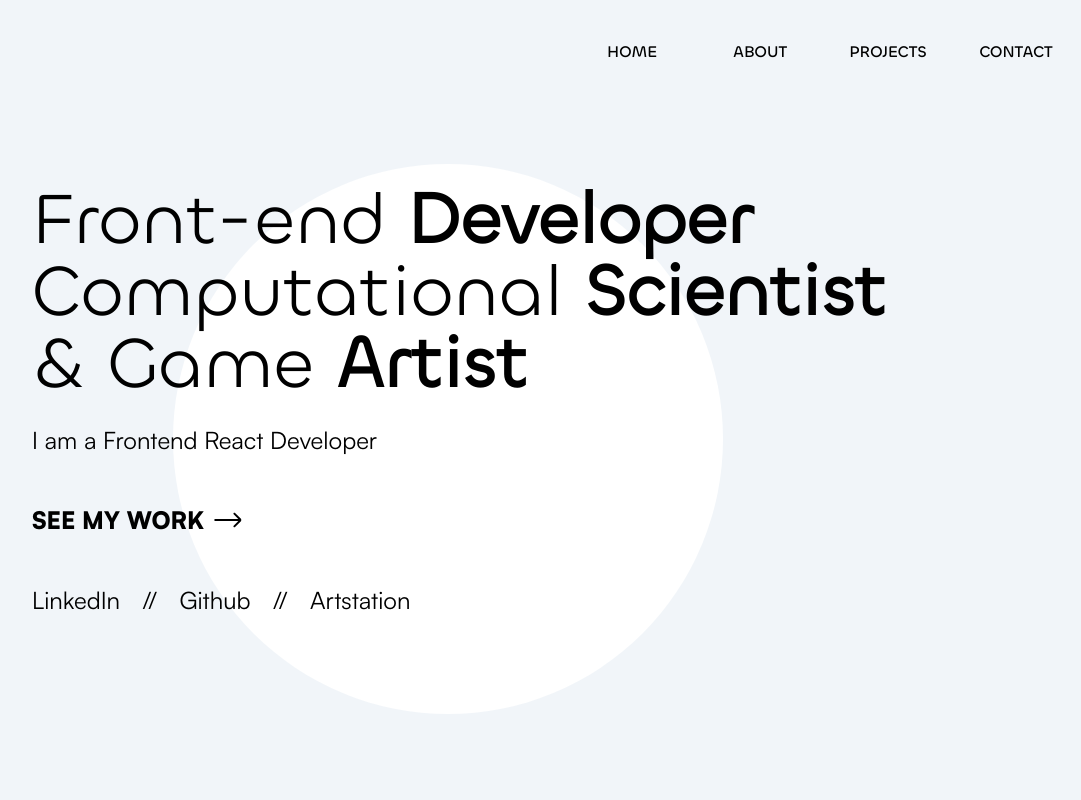
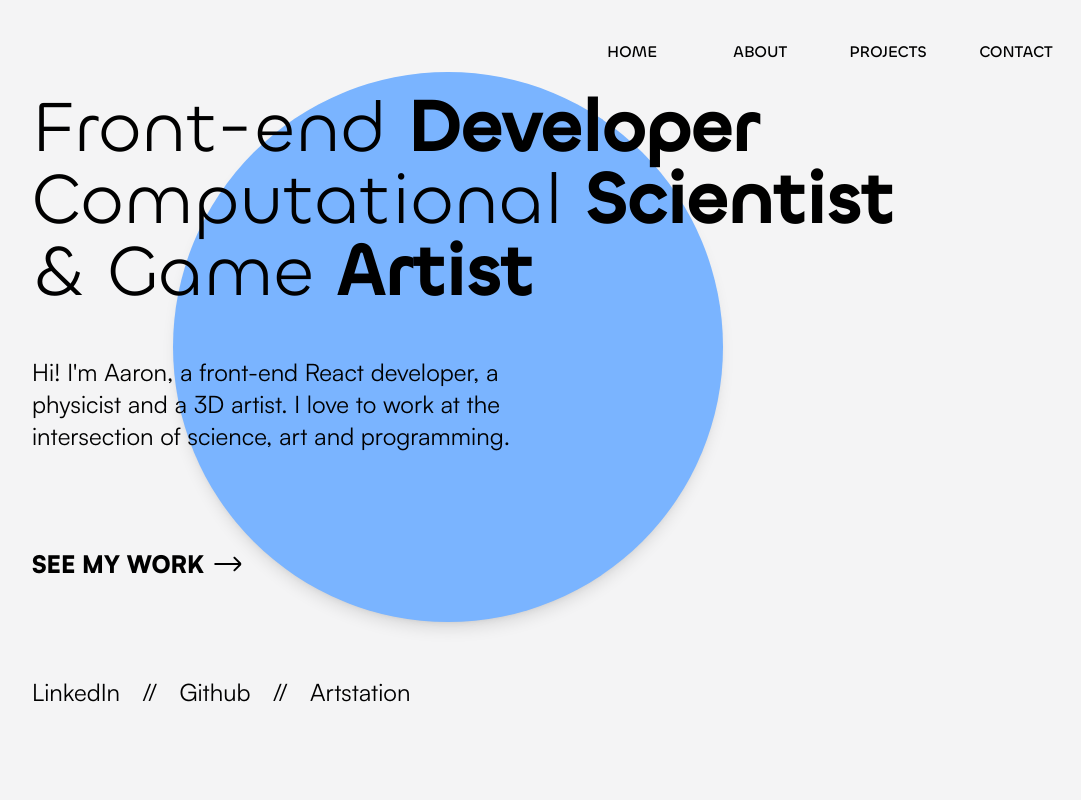
Before and after one commit to iaaron-xyz/portfolio, a React (Vite) app: page / in a window 1280 px wide. Shown: the top 800 px of the page, without its empty margins (160-1241 px from the left). Built offline with nearby package versions, Linux system fonts and the light colour scheme.

Commit message:
style changes

```diff
--- a/src/components/Pages/Footer.jsx
+++ b/src/components/Pages/Footer.jsx
@@ -9,18 +9,20 @@ const Footer = () => {
 };
 
 const FooterContent = () => {
-  const currentYear = new Date().getFullYear() + 1;
+  const currentYear = new Date().getFullYear();
   return (
     <>
       <h2 className='text-7xl mb-6 font-satoshiBold'>
         Let&apos;s Work Together!
       </h2>
       <h4 className='text-green-400 text-xl'>Ready to work remotely</h4>
+
       <LinkPage
         text={"LET'S GET IN TOUCH!"}
         iconColor='white'
-        extraClasses='my-24 text-2xl'
+        extraClasses='my-48 text-2xl'
       />
+
       <div className='mb-32'>
         <a href='' className='mx-8'>
           LinkedIn
@@ -37,7 +39,7 @@ const FooterContent = () => {
       </div>
       <div className='text-xl'>
         <span className='mx-4'>iaaron</span> |{" "}
-        <span className='mx-4'>{currentYear}</span>
+        <span className='mx-4 font-chillaxRegular'>{currentYear}</span>
       </div>
     </>
   );
--- a/src/components/Pages/Homepage/HomeCover.jsx
+++ b/src/components/Pages/Homepage/HomeCover.jsx
@@ -3,7 +3,7 @@ import LinkPage from "../../Parts/LinkPage";
 
 const HomeCover = () => {
   return (
-    <section className='bg-slate-100 h-screen flex flex-col justify-center'>
+    <section className='bg-zinc-100 h-screen flex flex-col justify-center'>
       <HomeCoverArt />
       <div className='ml-48 z-10'>
         <HomeCoverText />
@@ -16,15 +16,15 @@ const HomeCover = () => {
 
 const HomeCoverText = () => {
   return (
-    <div className='text-7xl mb-6 font-chillaxRegular'>
+    <div className='text-7xl mb-12 font-chillaxRegular'>
       <h1>
-        Front-end <strong>Developer</strong>
+        Front-end <strong className='font-chillaxMedium'>Developer</strong>
       </h1>
       <h1>
-        Computational <strong>Scientist</strong>
+        Computational <strong className='font-chillaxMedium'>Scientist</strong>
       </h1>
       <h1>
-        & Game <strong>Artist</strong>
+        & Game <strong className='font-chillaxMedium'>Artist</strong>
       </h1>
     </div>
   );
@@ -33,7 +33,11 @@ const HomeCoverText = () => {
 const HomeCoverSubtext = () => {
   return (
     <>
-      <h2 className='text-2xl'>I am a Frontend React Developer</h2>
+      <h2 className='text-2xl w-1/2'>
+        Hi! I&apos;m Aaron, a front-end React developer, a physicist and a 3D
+        artist. I love to work at the intersection of science, art and
+        programming.
+      </h2>
     </>
   );
 };
@@ -41,7 +45,7 @@ const HomeCoverSubtext = () => {
 const HomeCoverLinks = () => {
   return (
     <div className='mt-8 text-2xl'>
-      <LinkPage text={"see my work"} />
+      <LinkPage text={"see my work"} extraClasses='my-24' />
       <div>
         <a href='' className='mr-4 hover:underline hover:underline-offset-8'>
           LinkedIn
@@ -81,7 +85,7 @@ const HomeCoverArt = () => {
 
   return (
     <div className='self-center flex flex-col items-center w-full'>
-      <div style={circleMovement} className='bg-circle bg-white'></div>
+      <div style={circleMovement} className='bg-circle shadow-lg'></div>
     </div>
   );
 };
--- a/src/components/Pages/Homepage/HomeProjects.jsx
+++ b/src/components/Pages/Homepage/HomeProjects.jsx
@@ -2,7 +2,7 @@ import LinkPage from "../../Parts/LinkPage";
 
 const HomeProjects = () => {
   return (
-    <section className='bg-slate-100 py-36'>
+    <section className='bg-zinc-100 py-36'>
       <HomeProjectsTitle />
       <HomeProjectsWorks />
       <HomeProjectsMore />
@@ -32,7 +32,7 @@ const HomeProjectsWorks = () => {
 
 const ProjectLeftToRight = () => {
   return (
-    <div className='flex px-48 py-8 hover:bg-slate-200'>
+    <div className='flex px-48 py-8'>
       {/* Image container */}
       <HomeProjectsImage />
       {/* Text container */}
@@ -45,7 +45,7 @@ const ProjectLeftToRight = () => {
 
 const ProjectRightToLeft = () => {
   return (
-    <div className='flex px-48 py-8 hover:bg-slate-200'>
+    <div className='flex px-48 py-8'>
       {/* Text container */}
       <div className='flex-1 flex flex-col'>
         <HomeProjectsInfo alignValue={"ml-auto"} />
--- a/src/components/Pages/Navbar.jsx
+++ b/src/components/Pages/Navbar.jsx
@@ -20,22 +20,22 @@ const Navbar = () => {
     <nav className={`${classNav} font-chillaxMedium`}>
       <ul className='ml-auto flex justify-end'>
         <li className='w-32 text-center'>
-          <a href='' className='mx-6 hover:font-bold relative'>
+          <a href='' className='mx-6 hover:font-chillaxBold relative'>
             HOME
           </a>
         </li>
         <li className='w-32 text-center'>
-          <a href='' className='mx-6 hover:font-bold relative'>
+          <a href='' className='mx-6 hover:font-chillaxBold relative'>
             ABOUT
           </a>
         </li>
         <li className='w-32 text-center'>
-          <a href='' className='mx-6 hover:font-bold relative'>
+          <a href='' className='mx-6 hover:font-chillaxBold relative'>
             PROJECTS
           </a>
         </li>
         <li className='w-32 text-center'>
-          <a href='' className='mx-6 hover:font-bold relative'>
+          <a href='' className='mx-6 hover:font-chillaxBold relative'>
             CONTACT
           </a>
         </li>
--- a/src/components/Parts/icons/Arrow.jsx
+++ b/src/components/Parts/icons/Arrow.jsx
@@ -5,7 +5,7 @@ const Arrow = ({ className }) => {
       xmlns='http://www.w3.org/2000/svg'
       className={className}
     >
-      <g id='SVGRepo_iconCarrier'>
+      <g>
         {" "}
         <path d='M12 4C11.4477 4 11 3.55228 11 3C11 2.44772 11.4477 2 12 2L20 2C21.1046 2 22 2.89543 22 4V12C22 12.5523 21.5523 13 21 13C20.4477 13 20 12.5523 20 12V5.39343L3.72798 21.6655C3.33746 22.056 2.70429 22.056 2.31377 21.6655C1.92324 21.2749 1.92324 20.6418 2.31377 20.2512L18.565 4L12 4Z'></path>{" "}
       </g>
--- a/src/index.css
+++ b/src/index.css
@@ -24,9 +24,10 @@
         box-shadow: 0 4px 30px rgba(0, 0, 0, 0.1);
         backdrop-filter: blur(6.8px);
         -webkit-backdrop-filter: blur(6.8px);
-        border: 1px solid rgba(255, 255, 255, 0.44);
     }
     .bg-circle {
+        background: #7ab4ff;
+        /* background: white; */
         height: 550px;
         width: 550px;
         border-radius: 500px;
```
